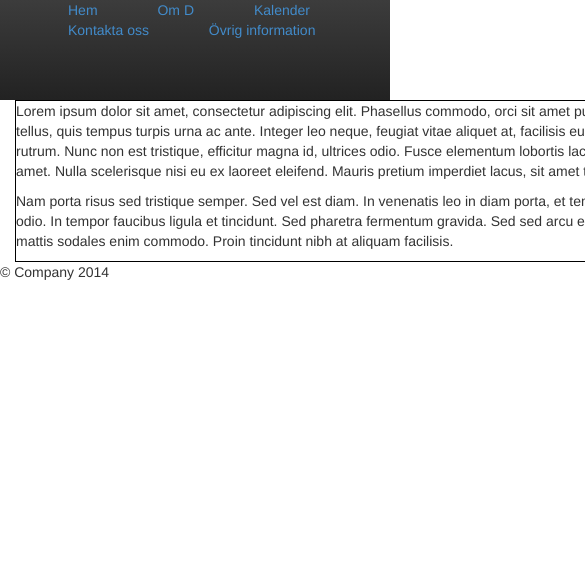
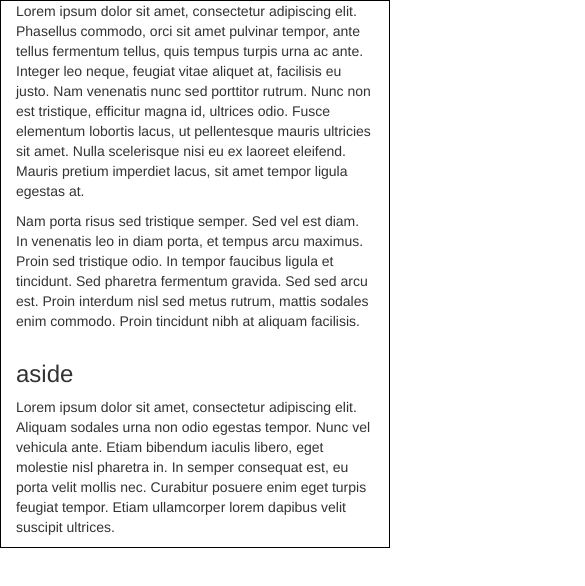
Before and after one commit to lindhe/rekrytdit, a plain HTML site: page index.html in a window 390 px wide. Shown: the top 586 px of the page, 585 px wide, since content can reach past the window. Drawn offline with nearby package versions, Linux system fonts and the light colour scheme.

Commit message:
Creating responsive design with Bootstrap
I have started working with Bootstrap, and have begun to outline how the
page will look.

```diff
--- a/css/main.scss
+++ b/css/main.scss
@@ -4,101 +4,9 @@
    Author's custom styles
    ========================================================================== */
 
-body {
-    padding: 0;
-    margin: 0;
+$data-color: #ED6D22;
+$it-color: #09CDDA;
+
+.border {
+    border: 1px solid black;
 }
-
-#main-header {
-    width: 100%;
-    height: 100px;
-    /*text-align: center;*/
-    background-image: linear-gradient(to bottom,#3c3c3c 0,#222 100%);
-
-    display: block;
-}
-
-#top-menu {
-    /**display: inline-table; ??*/
-    position: relative;
-}
-
-    li {
-        display: inline-block;
-        margin: 0em 2em;
-
-        ul {
-            display: none;
-            position: absolute;
-            top: 100%;
-        }
-    }
-
-#top-menu li:hover > ul {
-    display: block;
-}
-
-/*main {
-    min-width: 200%;
-    overflow: visible;
-    padding: 1em 0em 1em 25%;
-}
-
-main section {
-    max-width: 800px;
-    display: flex;
-    flex-direction: row;
-    flex-wrap: wrap;
-}*/
-
-body main {
-    display: block;
-    width: 100%;
-}
-
-.section-wrapper {
-    /*display: inline-block;*/
-    display: block;
-    border: 1px solid black;
-    /*margin-right: 15em;*/
-    margin-left: auto;
-    margin-right: auto;
-    width: 1130px;
-
-    section {
-        display: flex;
-        flex-wrap: wrap;
-
-        article {
-            display: flex;
-            flex-basis: 400px;
-            flex-grow: 4;
-        }
-
-        aside {
-            display: flex;
-            flex-basis: 200px;
-            flex-grow: 1;
-        }
-    }
-}
-
-
-.section-content {
-    display: block;
-}
-
-
-/*main section * {
-    display: flex;
-}
-
-main section article {
-    flex-grow: 4;
-    flex-basis: 350px;
-}
-
-main section aside {
-    flex-grow: 1;
-    flex-basis: 250px;
-}*/
--- a/index.html
+++ b/index.html
@@ -11,12 +11,6 @@
         <meta name="viewport" content="width=device-width, initial-scale=1">
 
         <link rel="stylesheet" href="css/bootstrap.min.css">
-        <style>
-            body {
-                padding-top: 50px;
-                padding-bottom: 20px;
-            }
-        </style>
         <link rel="stylesheet" href="css/bootstrap-theme.min.css">
         <link rel="stylesheet" href="css/main.css">
 
@@ -27,8 +21,10 @@
             <p class="browsehappy">You are using an <strong>outdated</strong> browser. Please <a href="http://browsehappy.com/">upgrade your browser</a> to improve your experience.</p>
         <![endif]-->
 
-        <nav role="navigation" id="main-header">
-
+        <div class="hidden">
+            <header class="">
+                <h1 class="">Title</h1>
+                <nav role="" id="">
                     <ul id="top-menu">
                         <li><a href="#">Hem</a></li>
                         <li><a href="#">Om D</a>
@@ -43,15 +39,12 @@
                         <li><a href="#">Övrig information</a></li>
                     </ul>
                 </nav>
+            </header>
+        </div>
 
-        <main role="main">
-
-          <div class="container">
-
-            <div class="section-wrapper">
-
-              <section id="D">
-                  <article>
+        <main role="main" id="main" class="container border">
+          <section id="D" class="department data row">
+              <article class="col-xs-12 col-sm-9">
                 <div class="section-content">
                   <p>Lorem ipsum dolor sit amet, consectetur adipiscing elit. Phasellus commodo, orci sit amet pulvinar tempor, ante tellus fermentum tellus, quis tempus turpis urna ac ante. Integer leo neque, feugiat vitae aliquet at, facilisis eu justo. Nam venenatis nunc sed porttitor rutrum. Nunc non est tristique, efficitur magna id, ultrices odio. Fusce elementum lobortis lacus, ut pellentesque mauris ultricies sit amet. Nulla scelerisque nisi eu ex laoreet eleifend. Mauris pretium imperdiet lacus, sit amet tempor ligula egestas at.</p>
 
@@ -59,45 +52,15 @@
                 </div>
               </article>
 
-                  <aside>
-                    <div>
-                      <h3>Aktuellt</h3>
-                      <p>Här finns massa bra info om saker som händer!</p>
-                    </div>
-                  </aside></section>
-
-            </div>
-
-          </div>
-
+              <aside class="col-xs-12 col-sm-3">
+                <h3>aside</h3>
+                <p>Lorem ipsum dolor sit amet, consectetur adipiscing elit. Aliquam sodales urna non odio egestas tempor. Nunc vel vehicula ante. Etiam bibendum iaculis libero, eget molestie nisl pharetra in. In semper consequat est, eu porta velit mollis nec. Curabitur posuere enim eget turpis feugiat tempor. Etiam ullamcorper lorem dapibus velit suscipit ultrices.</p>
+            </aside>
+          </section>
         </main>
 
-
-        <!-- <main role="main" class="hidden">
-
-        <div class="section-wrapper">
-          <section id="D">
-
-            <article>
-                          Lorem ipsum dolor sit amet, consectetur adipiscing elit. Phasellus commodo, orci sit amet pulvinar tempor, ante tellus fermentum tellus, quis tempus turpis urna ac ante. Integer leo neque, feugiat vitae aliquet at, facilisis eu justo. Nam venenatis nunc sed porttitor rutrum. Nunc non est tristique, efficitur magna id, ultrices odio. Fusce elementum lobortis lacus, ut pellentesque mauris ultricies sit amet. Nulla scelerisque nisi eu ex laoreet eleifend. Mauris pretium imperdiet lacus, sit amet tempor ligula egestas at.
-
-                          Nam porta risus sed tristique semper. Sed vel est diam. In venenatis leo in diam porta, et tempus arcu maximus. Proin sed tristique odio. In tempor faucibus ligula et tincidunt. Sed pharetra fermentum gravida. Sed sed arcu est. Proin interdum nisl sed metus rutrum, mattis sodales enim commodo. Proin tincidunt nibh at aliquam facilisis.
-             </article>
-
-              <aside>
-                <div>
-                  <h3>Aktuellt</h3>
-                  <p>Här finns massa bra info om saker som händer!</p>
-                </div>
-              </aside>
-
-          </section>
-        </div>
-
-        </main> -->
-
-      <footer>
-        <p>&copy; Company 2014</p>
+      <footer class="hidden">
+        <p>Footer!!!</p>
       </footer>
     </div> <!-- /container -->        <script src="http://ajax.googleapis.com/ajax/libs/jquery/1.11.1/jquery.min.js"></script> <!-- REMOVE http: when done!! -->
         <script>window.jQuery || document.write('<script src="js/vendor/jquery-1.11.1.min.js"><\/script>')</script>
```
Also changed, not shown: css/main.css. Lines whose indentation alone changed are shown as unchanged.
